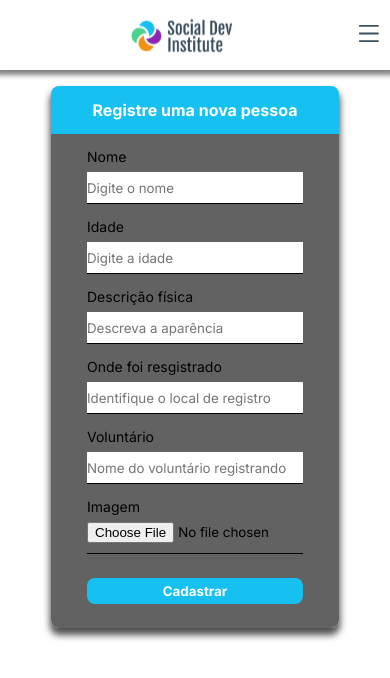
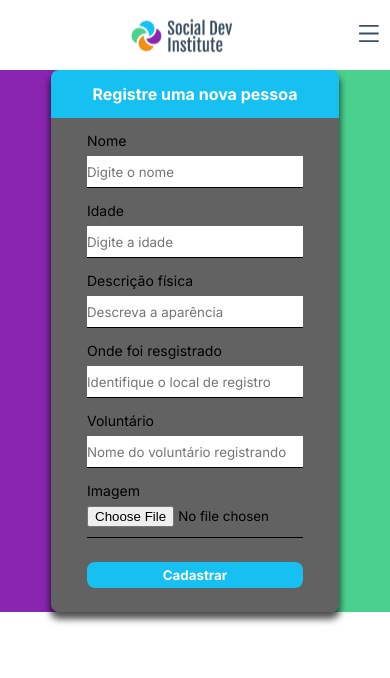
Before and after one commit to Grupo-5-M3/projetom3, a React (Create React App) app: page /usuario in a window 390 px wide. Shown: the top 678 px of the page. Built offline with nearby package versions, Linux system fonts and the light colour scheme.

Commit message:
feat: dashboard form mobile

```diff
--- a/src/components/Form/style.ts
+++ b/src/components/Form/style.ts
@@ -1,9 +1,8 @@
 import styled from "styled-components";
 
 export const Container = styled.section`
-  /* position: absolute; */
   width: 18rem;
-  margin-top: 1rem;
+  margin: 0 auto;
   border-radius: 8px 8px 8px 8px;
 
   -webkit-box-shadow: 0px 6px 7px 1px rgba(0,0,0,0.69);
--- a/src/index.css
+++ b/src/index.css
@@ -6,6 +6,7 @@
   cursor: default;
   font-family: 'Inter', sans-serif;;
 }
+
 button,a,link,img,svg{
   cursor: pointer;
 }
--- a/src/pages/DashBoard/DashBoard.tsx
+++ b/src/pages/DashBoard/DashBoard.tsx
@@ -8,11 +8,7 @@
     <>
       <Header/>
       <Container>
-        <div className='purple-side'>
-        </div>
-        <div className="green-side">
-          <Form/>
-        </div>
+        <Form/>
       </Container>
     </>
   );
--- a/src/pages/DashBoard/style.ts
+++ b/src/pages/DashBoard/style.ts
@@ -1,6 +1,8 @@
 import styled from "styled-components";
 
 export const Container = styled.div`
+  background: rgb(138,37,177);
+  background: linear-gradient(90deg, rgba(138,37,177,1) 50%, rgba(75,209,142,1) 50%, rgba(75,209,142,1) 100%);
   /* display: flex;
   .purple-side {
     height: 100vh;
```
